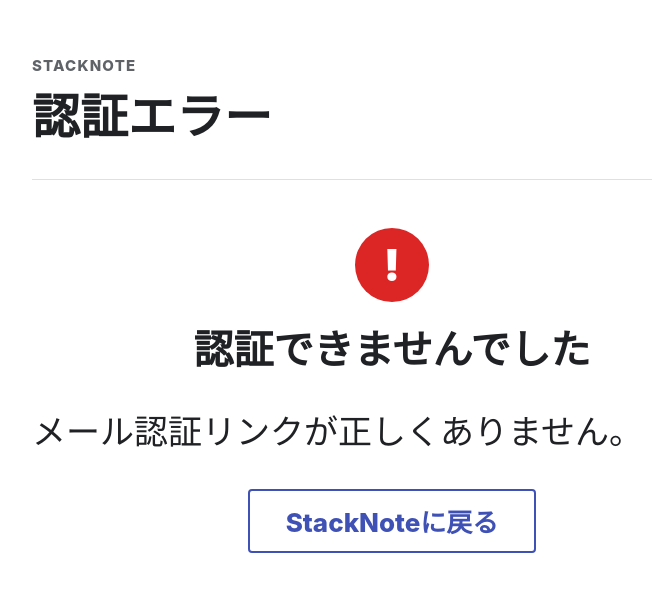
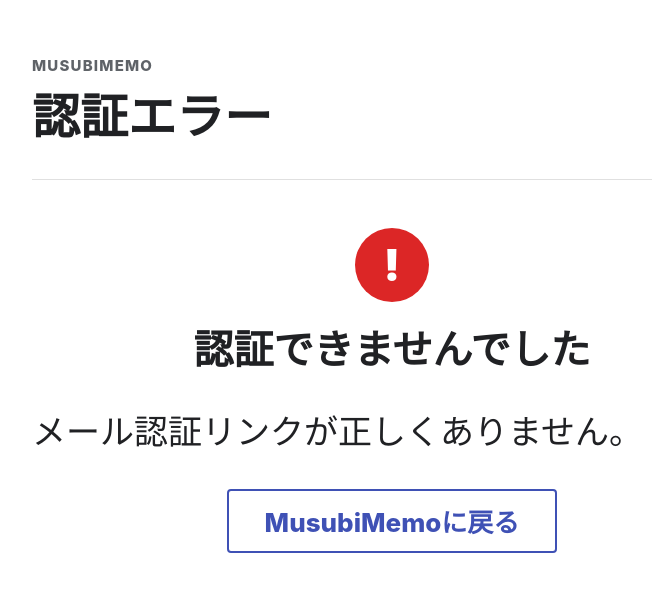
Before and after one commit to u-shin16/memo-app, a Flask app: page /auth/action in a window 1280 px wide. Shown: the top 592 px of the page, without its empty margins (248-900 px from the left). Run offline with Flask 3, Linux system fonts and the light colour scheme; some libraries are stand-ins or nearby versions.

Commit message:
MusubiMemoという名前に変更

```diff
--- a/scripts/migrate_to_firestore.py
+++ b/scripts/migrate_to_firestore.py
@@ -122,7 +122,7 @@ def main() -> None:
 
     if not notes_file.exists():
         print(f"{notes_file} が見つかりません。")
-        print("本番VPS（stacknote.webtool-labs.com）の data/notes.json・data/templates.json・")
+        print("本番VPS（musubimemo.webtool-labs.com）の data/notes.json・data/templates.json・")
         print(f"data/media/* を {BASE_DIR / 'data'} 以下の同名パスにコピーしてから再実行してください。")
         print("（コピーするだけで、VPS側のファイルは削除しないでください）")
         sys.exit(1)
--- a/static/css/style.css
+++ b/static/css/style.css
@@ -2163,8 +2163,9 @@ h1 {
 .mindmap-link {
   fill: none;
   stroke: var(--mindmap-link-color, #93c5fd);
-  stroke-width: 4;
+  stroke-width: 3.25;
   stroke-linecap: round;
+  stroke-linejoin: round;
   pointer-events: none;
 }
 
@@ -2173,6 +2174,7 @@ h1 {
   stroke: transparent;
   stroke-width: 18;
   stroke-linecap: round;
+  stroke-linejoin: round;
   pointer-events: stroke;
   cursor: context-menu;
 }
--- a/static/js/auth_action.js
+++ b/static/js/auth_action.js
@@ -13,8 +13,8 @@
   };
 
   const ERROR_MESSAGES = {
-    "auth/expired-action-code": "リンクの有効期限が切れています。StackNoteに戻って確認メールを再送してください。",
-    "auth/invalid-action-code": "リンクが無効、またはすでに使用済みです。StackNoteに戻って認証状況を更新してください。",
+    "auth/expired-action-code": "リンクの有効期限が切れています。MusubiMemoに戻って確認メールを再送してください。",
+    "auth/invalid-action-code": "リンクが無効、またはすでに使用済みです。MusubiMemoに戻って認証状況を更新してください。",
     "auth/user-disabled": "このアカウントは無効化されています。",
   };
 
@@ -30,7 +30,7 @@
   }
 
   function translateError(error) {
-    return ERROR_MESSAGES[error?.code] || "認証処理に失敗しました。StackNoteに戻って確認メールを再送してください。";
+    return ERROR_MESSAGES[error?.code] || "認証処理に失敗しました。MusubiMemoに戻って確認メールを再送してください。";
   }
 
   async function completeVerification() {
--- a/templates/auth_action.html
+++ b/templates/auth_action.html
@@ -3,11 +3,11 @@
 <head>
   <meta charset="utf-8">
   <meta name="viewport" content="width=device-width, initial-scale=1">
-  <title>メール認証｜StackNote</title>
-  <meta name="description" content="StackNoteのメールアドレス確認ページです。">
+  <title>メール認証｜MusubiMemo</title>
+  <meta name="description" content="MusubiMemoのメールアドレス確認ページです。">
   <meta name="theme-color" content="#2563eb">
-  <meta name="application-name" content="StackNote">
-  <meta name="apple-mobile-web-app-title" content="StackNote">
+  <meta name="application-name" content="MusubiMemo">
+  <meta name="apple-mobile-web-app-title" content="MusubiMemo">
   <meta name="apple-mobile-web-app-capable" content="yes">
   <meta name="mobile-web-app-capable" content="yes">
   <link rel="icon" type="image/png" sizes="32x32" href="{{ url_for('static', filename='icons/favicon-32.png') }}">
@@ -19,7 +19,7 @@
 <body>
   <main class="auth-action-page">
     <section class="auth-action-card" aria-live="polite">
-      <p class="auth-action-brand">StackNote</p>
+      <p class="auth-action-brand">MusubiMemo</p>
       <h1 id="actionTitle">メールアドレスの確認</h1>
 
       <div id="actionPending" class="action-state">
@@ -30,15 +30,15 @@
       <div id="actionSuccess" class="action-state" hidden>
         <div class="action-icon success" aria-hidden="true">✓</div>
         <h2>メール認証が完了しました</h2>
-        <p>StackNoteに戻って「認証状況を更新」を押すと、アカウント登録を完了できます。</p>
-        <a class="action-primary action-link" href="/">StackNoteに戻る</a>
+        <p>MusubiMemoに戻って「認証状況を更新」を押すと、アカウント登録を完了できます。</p>
+        <a class="action-primary action-link" href="/">MusubiMemoに戻る</a>
       </div>
 
       <div id="actionError" class="action-state" hidden>
         <div class="action-icon error" aria-hidden="true">!</div>
         <h2>認証できませんでした</h2>
-        <p id="actionErrorMessage">リンクの有効期限が切れているか、すでに使用済みです。StackNoteに戻って確認メールを再送してください。</p>
-        <a class="action-secondary action-link" href="/">StackNoteに戻る</a>
+        <p id="actionErrorMessage">リンクの有効期限が切れているか、すでに使用済みです。MusubiMemoに戻って確認メールを再送してください。</p>
+        <a class="action-secondary action-link" href="/">MusubiMemoに戻る</a>
       </div>
     </section>
   </main>
```
Also changed, not shown: templates/index.html (+5 -5 lines), README.md, static/js/script.js, static/site.webmanifest.
